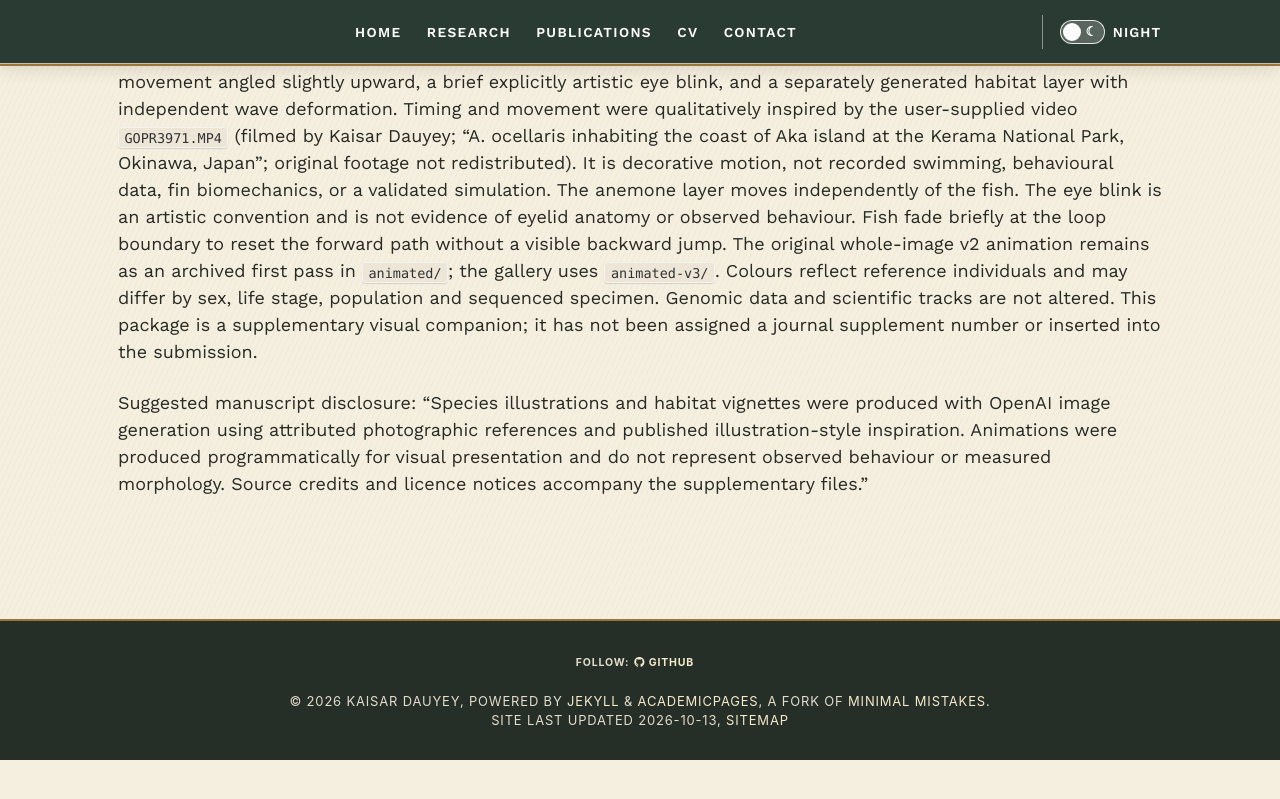
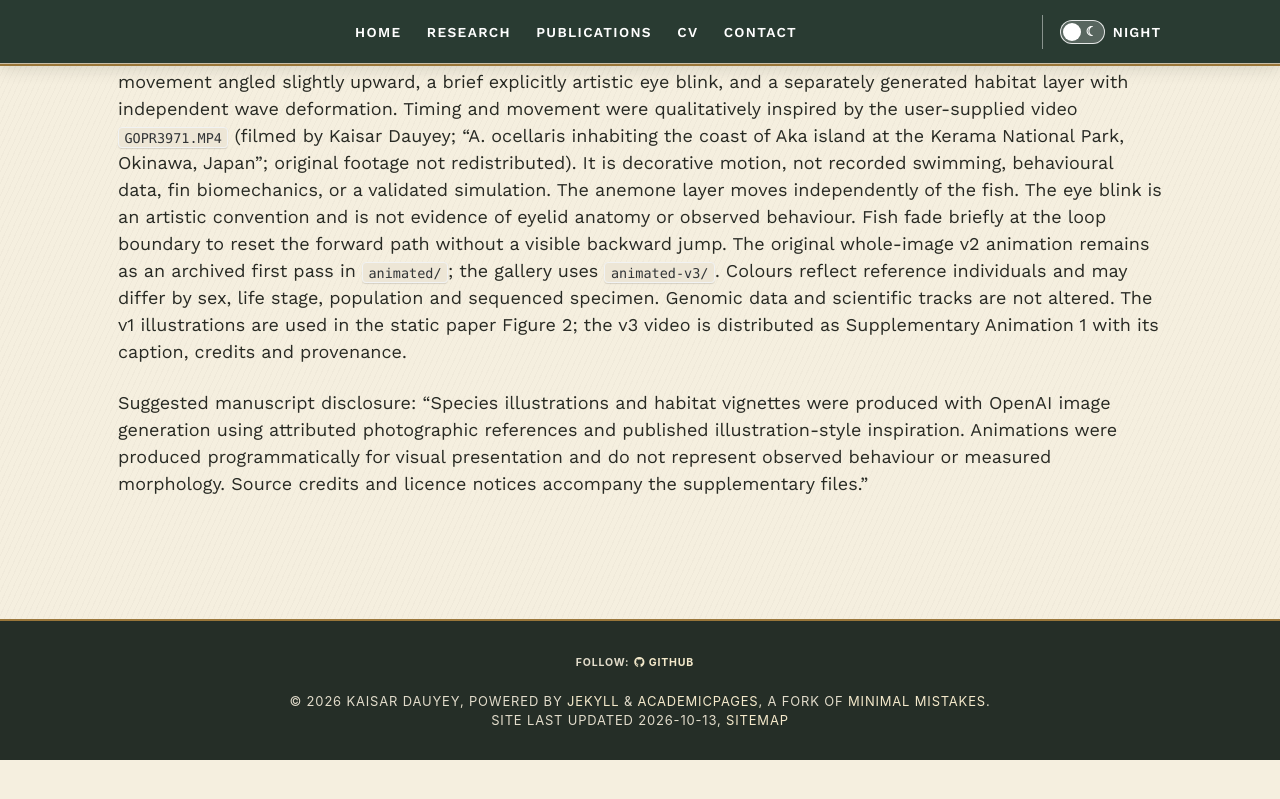
Before and after one commit to Kays3/Kays3.github.io, a Jekyll site: the page built from assets/fish-illustrations/CREDITS.md, in a window 1280 px wide and 900 px high, scrolled down 1881 px. Shown: the top 799 px of the window. Built offline with Jekyll 4.4.1, drawn with Linux system fonts in a browser that asks for light colours; our own code applies the rules of GitHub Pages for plain Markdown files; a style sheet for code colours, icons or effects is not loaded.

Commit message:
Feature v3 fish animation in research updates

```diff
--- a/assets/fish-illustrations/CREDITS.md
+++ b/assets/fish-illustrations/CREDITS.md
@@ -32,6 +32,6 @@
 
 The fish illustrations and coral/anemone vignettes were generated and edited using OpenAI's built-in image generation tool on 10 October 2026. The tool did not expose a model version. Existing species photographs supplied subject references; a published scientific illustration supplied initial style inspiration. The user selected the C. cyanea style draft and the swimming-pose reference. Full production prompts are in `prompts.json` and `motion-prompts.json`. Swimming variants are `*-motion-v2.png`; clean variants are `*-style-v1.png`.
 
-Current v3 animation uses programmed regional mesh deformation for caudal and fin flutter, forward head-first movement angled slightly upward, a brief explicitly artistic eye blink, and a separately generated habitat layer with independent wave deformation. Timing and movement were qualitatively inspired by the user-supplied video `GOPR3971.MP4` (filmed by Kaisar Dauyey; “A. ocellaris inhabiting the coast of Aka island at the Kerama National Park, Okinawa, Japan”; original footage not redistributed). It is decorative motion, not recorded swimming, behavioural data, fin biomechanics, or a validated simulation. The anemone layer moves independently of the fish. The eye blink is an artistic convention and is not evidence of eyelid anatomy or observed behaviour. Fish fade briefly at the loop boundary to reset the forward path without a visible backward jump. The original whole-image v2 animation remains as an archived first pass in `animated/`; the gallery uses `animated-v3/`. Colours reflect reference individuals and may differ by sex, life stage, population and sequenced specimen. Genomic data and scientific tracks are not altered. This package is a supplementary visual companion; it has not been assigned a journal supplement number or inserted into the submission.
+Current v3 animation uses programmed regional mesh deformation for caudal and fin flutter, forward head-first movement angled slightly upward, a brief explicitly artistic eye blink, and a separately generated habitat layer with independent wave deformation. Timing and movement were qualitatively inspired by the user-supplied video `GOPR3971.MP4` (filmed by Kaisar Dauyey; “A. ocellaris inhabiting the coast of Aka island at the Kerama National Park, Okinawa, Japan”; original footage not redistributed). It is decorative motion, not recorded swimming, behavioural data, fin biomechanics, or a validated simulation. The anemone layer moves independently of the fish. The eye blink is an artistic convention and is not evidence of eyelid anatomy or observed behaviour. Fish fade briefly at the loop boundary to reset the forward path without a visible backward jump. The original whole-image v2 animation remains as an archived first pass in `animated/`; the gallery uses `animated-v3/`. Colours reflect reference individuals and may differ by sex, life stage, population and sequenced specimen. Genomic data and scientific tracks are not altered. The v1 illustrations are used in the static paper Figure 2; the v3 video is distributed as Supplementary Animation 1 with its caption, credits and provenance.
 
 Suggested manuscript disclosure: “Species illustrations and habitat vignettes were produced with OpenAI image generation using attributed photographic references and published illustration-style inspiration. Animations were produced programmatically for visual presentation and do not represent observed behaviour or measured morphology. Source credits and licence notices accompany the supplementary files.”
```
Also changed, not shown: _pages/research.md (+10 -1 lines).
